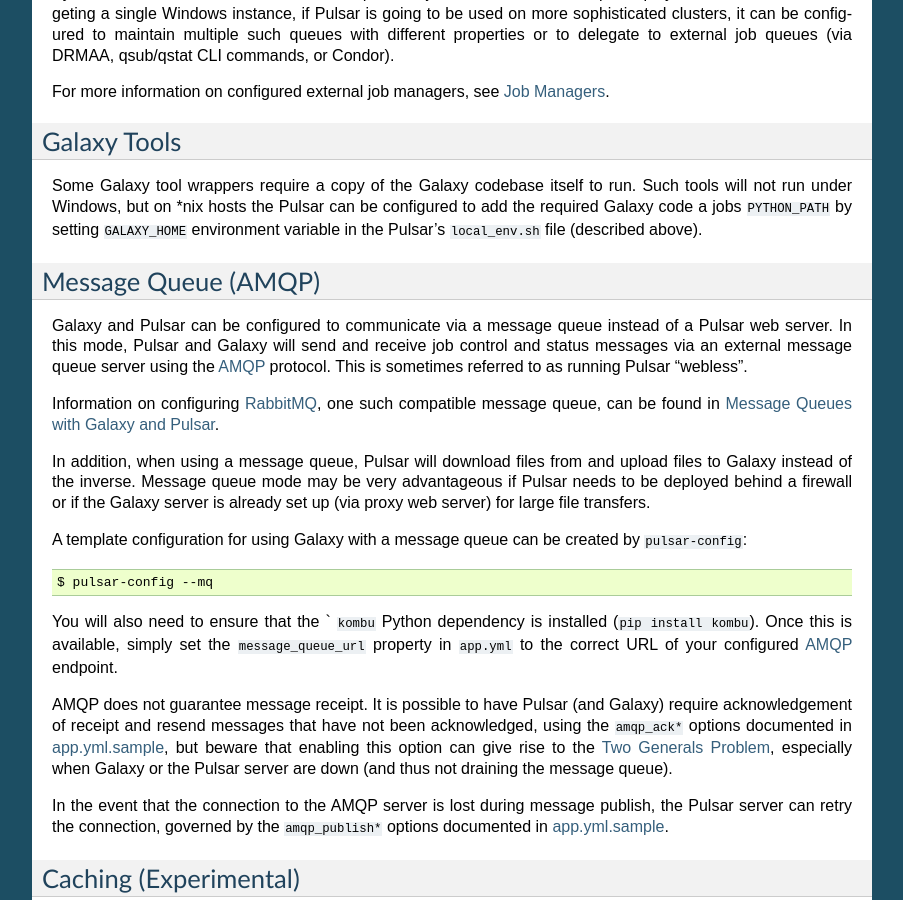
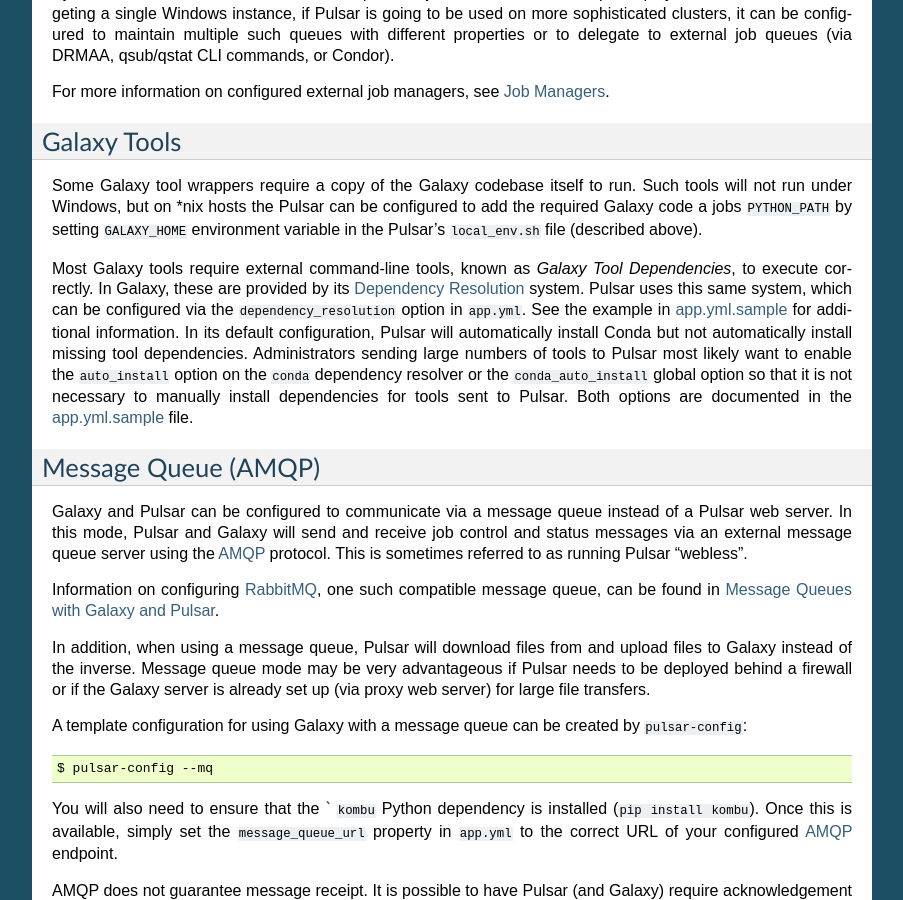
Before and after one commit to galaxyproject/pulsar, a Sphinx documentation site: the page built from docs/configure.rst, in a window 1280 px wide and 900 px high, scrolled down 2080 px. Shown: the whole window, without its empty margins (198-1101 px from the left). Built offline with Sphinx 7.4.7, drawn with Linux system fonts in a browser that asks for light colours.

Commit message:
Update dependency resolver documentation

```diff
--- a/docs/configure.rst
+++ b/docs/configure.rst
@@ -145,6 +145,18 @@
 ``GALAXY_HOME`` environment variable in the Pulsar's ``local_env.sh`` file
 (described above).
 
+Most Galaxy tools require external command-line tools, known as *Galaxy Tool
+Dependencies*, to execute correctly. In Galaxy, these are provided by its
+`Dependency Resolution`_ system. Pulsar uses this same system, which can be
+configured via the ``dependency_resolution`` option in ``app.yml``. See the
+example in `app.yml.sample`_ for additional information. In its default
+configuration, Pulsar will automatically install Conda but not automatically
+install missing tool dependencies. Administrators sending large numbers of tools
+to Pulsar most likely want to enable the ``auto_install`` option on the
+``conda`` dependency resolver or the ``conda_auto_install`` global option so
+that it is not necessary to manually install dependencies for tools sent to
+Pulsar. Both options are documented in the `app.yml.sample`_ file.
+
 Message Queue (AMQP)
 --------------------
 
@@ -194,6 +206,7 @@
 More discussion on this can be found in `this galaxy-dev mailing list thread <http://dev.list.galaxyproject.org/Re-Missing-module-in-the-lwr-repository-tc4664474.html>`_
 and future plans and progress can be tracked on `this Trello card <https://trello.com/c/MPlt8DHJ>`_.
 
+.. _Dependency Resolution: https://docs.galaxyproject.org/en/master/admin/dependency_resolvers.html
 .. _Paste: https://pythonpaste.readthedocs.io/en/latest/
 .. _uWSGI: https://uwsgi-docs.readthedocs.io/
 .. _AMQP: http://en.wikipedia.org/wiki/AMQP
```
Also changed, not shown: 2 other files.
